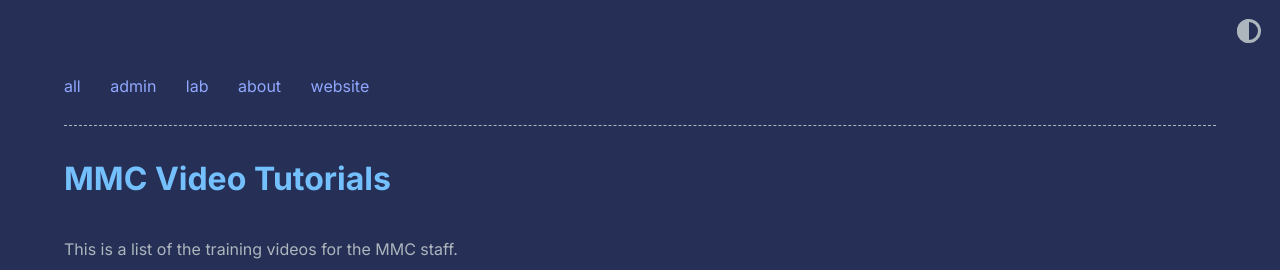
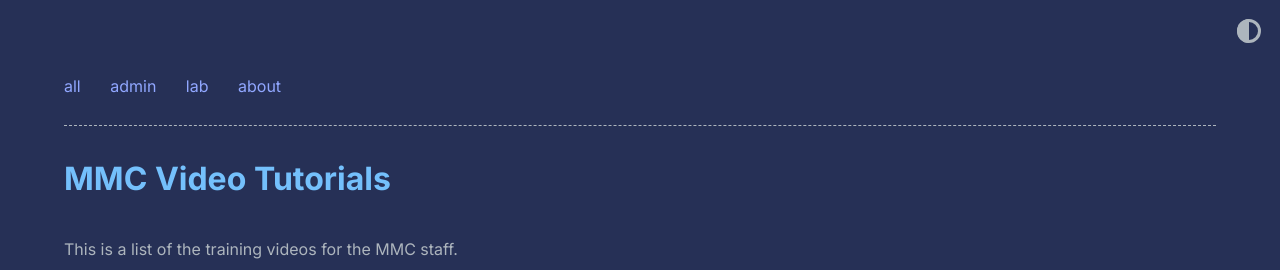
Before and after one commit to yong-lim/mmc-staff, a Jekyll site: the page built from index.md, in a window 1280 px wide. Shown: the top 270 px of the page. Built offline with Jekyll 4.4.1, drawn with Linux system fonts in a browser that asks for light colours.

Commit message:
Remove the website from menu

```diff
--- a/_data/home.yml
+++ b/_data/home.yml
@@ -7,8 +7,6 @@ navbar_entries:
     url: lab
   - title: about
     url: about
-  - title: website
-    url: https://www.mercymedcambodia.org
 
 videos:
   - title: Reset User's Password
```
